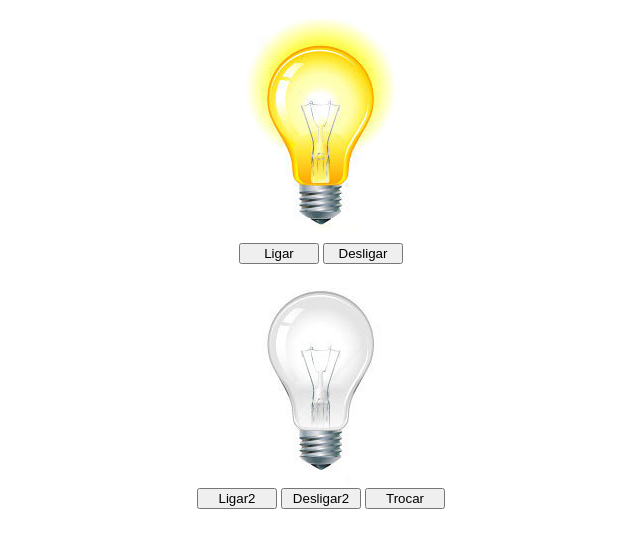
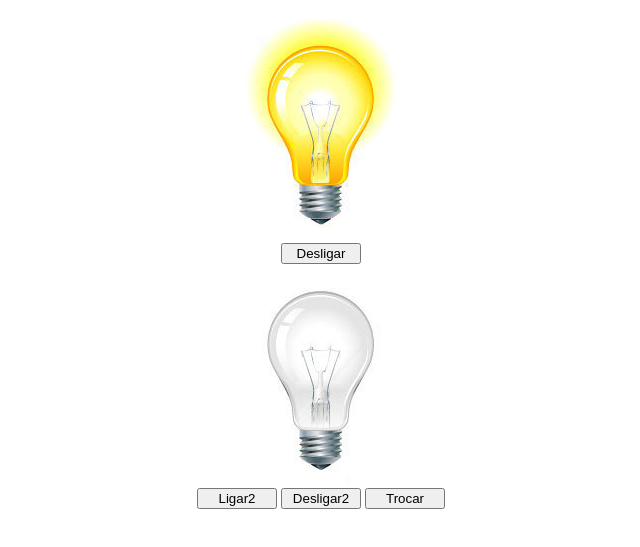
Before and after one commit to williamerthal/MiniProjJS, a plain HTML site: page index.html in a window 1280 px wide. Both pictures are taken after a click on the button "Ligar". Shown: the part 69-616 px from the top of the page, without its empty margins (319-959 px from the left). Drawn offline with Linux system fonts and the light colour scheme.

Commit message:
altera 211107 21-34

```diff
--- a/index.html
+++ b/index.html
@@ -15,8 +15,7 @@
         <img src="./img/lamp_desligada.jpg" alt="Lâmpada" id="lamp" />
       </div>
       <div>
-        <button id="turnOn">Ligar</button>
-        <button id="turnOff">Desligar</button>
+        <button id="turnOnOff">Ligar</button>
       </div>
       <div>
         <img src="./img/lamp_desligada.jpg" alt="Lâmpada2" id="lamp2" />
--- a/lampada.js
+++ b/lampada.js
@@ -1,5 +1,8 @@
+const turnOnOff = document.getElementById("turnOnOff");
+/*
 const turnOn = document.getElementById("turnOn");
 const turnOff = document.getElementById("turnOff");
+*/
 const lamp = document.getElementById("lamp");
 
 function isLampBroken() {
@@ -22,9 +25,22 @@ function lampBroken() {
   lamp.src = "./img/quebrada.jpg";
 }
 
-turnOn.addEventListener("click", lampOn);
+function lampOnOff() {
+  if (turnOnOff.textContent == "Ligar") {
+    lampOn();
+    turnOnOff.textContent = "Desligar";
+  } else {
+    lampOff();
+    turnOnOff.textContent = "ligar";
+  }
+}
+
+turnOnOff.addEventListener("click", lampOnOff);
+/*
 turnOff.addEventListener("click", lampOff);
+*/
 lamp.addEventListener("mouseover", lampOn);
+
 lamp.addEventListener("mouseleave", lampOff);
 lamp.addEventListener("dblclick", lampBroken);
 
@@ -54,6 +70,7 @@ function changeLamp2() {
 turnOn2.addEventListener("click", lampOn2);
 turnOff2.addEventListener("click", lampOff2);
 change2.addEventListener("click", changeLamp2);
+
 lamp2.addEventListener("mouseover", lampOn2);
 lamp2.addEventListener("mouseleave", lampOff2);
 lamp2.addEventListener("dblclick", lampBroken2);
```
